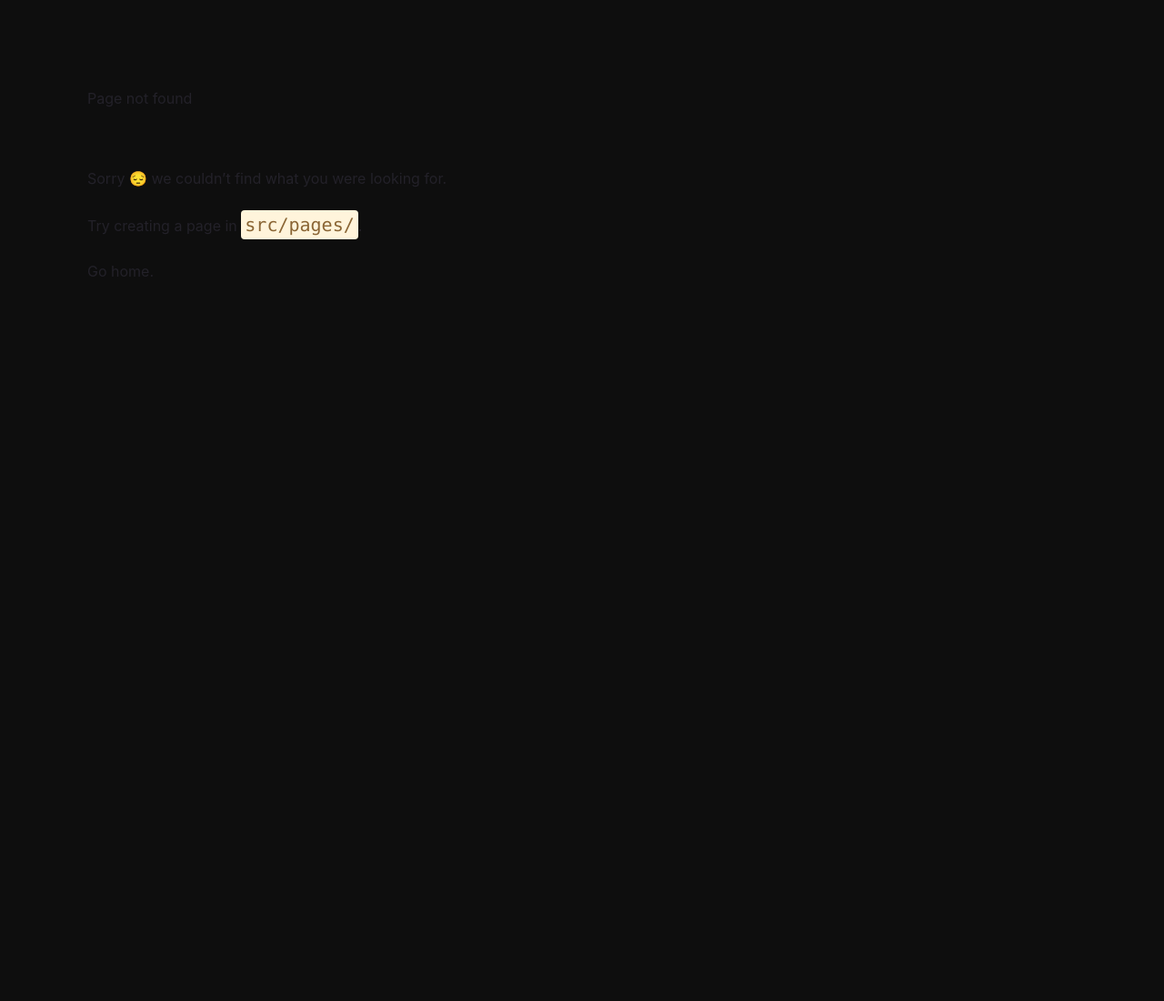
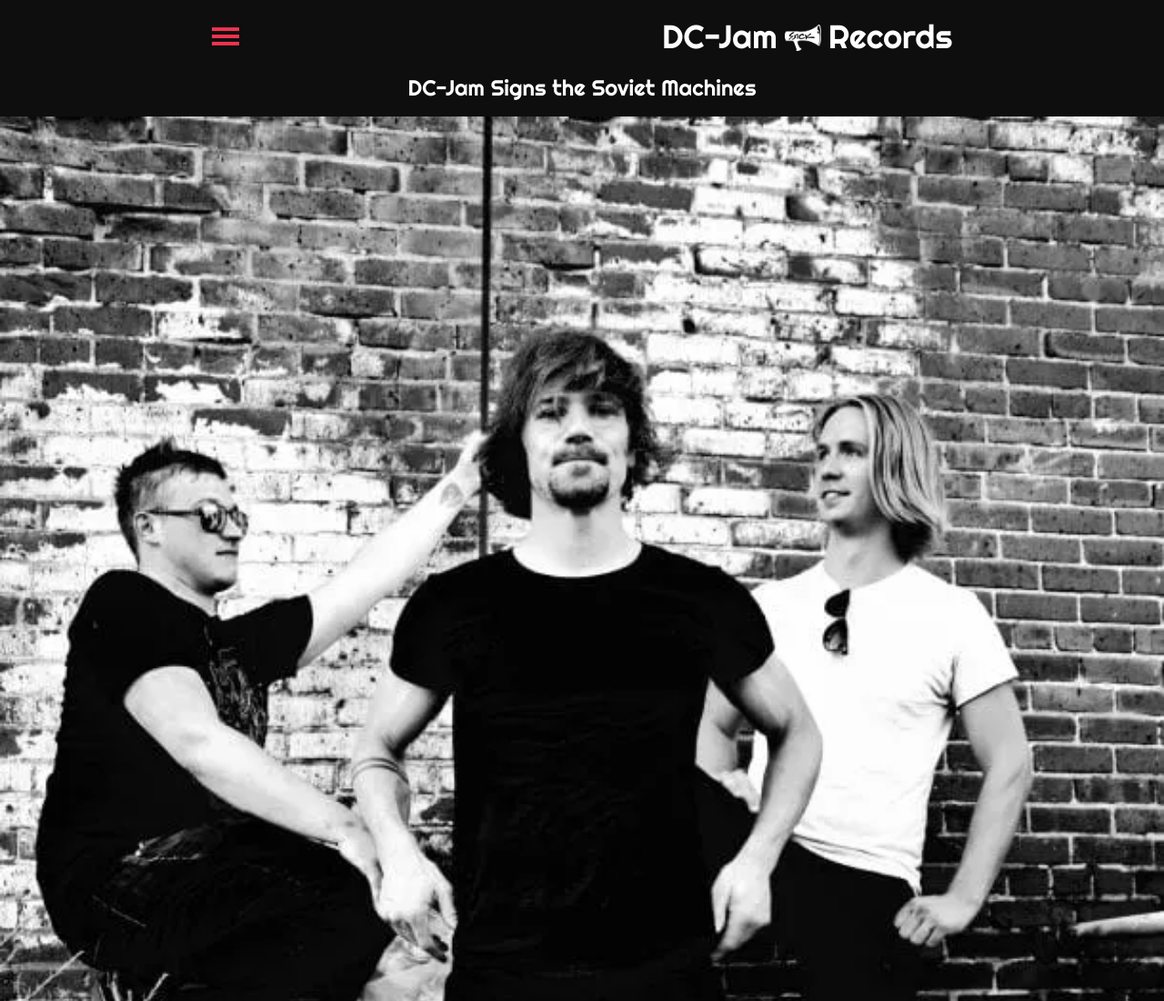
Before and after one commit to ajmillerdevelopment/dc-jam, a Gatsby site: page /post in a window 1280 px wide. Before the commit this address had no page. Shown: the top 1100 px of the page at 91% size. Before the commit the page ends 800 px from the top, so only its background shows below. Built offline with nearby package versions, Linux system fonts and the light colour scheme; Gatsby itself is replaced by a stand-in of ours.

Commit message:
dummy post

```diff
--- a/src/pages/index.js
+++ b/src/pages/index.js
@@ -29,10 +29,12 @@ const IndexPage = () => {
       <Drawer/>
       <MobileHeader expand={expand}/>
       <article className="relative" >
+        <a href="/post">
         <img src={sovmech} alt="" className="w-full"/>
         <h2 className="font-display absolute bottom-0 z-10 text-center w-full txt-shadow text-3xl text-white">DC-Jam Signs the Soviet Machines</h2>
+        </a>
       </article>
-      <Carousel showThumbs={false} showIndicators={false} showStatus={false} interval={10000} infiniteLoop={true} autoPlay={true}>
+      <Carousel showThumbs={false} swipeable={false} showIndicators={false} showStatus={false} interval={10000} infiniteLoop={true} autoPlay={true}>
         <div>
           <img src={sovmechlp} alt="" />
           <p className="legend font-body">Soviet Machines (LP) - 2021</p>
--- /dev/null
+++ b/src/pages/post.js
@@ -0,0 +1,33 @@
+import * as React from 'react'
+import Drawer from '../comps/Drawer'
+import MobileHeader from '../comps/MobileHeader'
+import sovmech from "../images/sovmach.webp"
+
+const Post = () => {
+    const [open, setOpen] = React.useState(false)
+    const expand = () => {
+      const drawer = document.getElementById('drawer')
+      drawer.classList.remove('-left-full')
+      drawer.classList.add('left-0')
+      setOpen(true)
+  }
+    const collapse = (target) => {
+      if (open) {
+        const drawer = document.getElementById('drawer')
+        if (target === drawer) {return}
+        drawer.classList.add('-left-full')
+        drawer.classList.remove('left-0')
+        setOpen(false)
+      }
+  }
+    return(
+        <div className="root min-h-screen bg-background-black" onClick={(e) => collapse(e.target)}>
+            <Drawer/>
+            <MobileHeader expand={expand}/>
+            <h2 className="font-display mx-2 mb-4 text-white text-center text-2xl">DC-Jam Signs the Soviet Machines</h2>
+            <img src={sovmech} alt="" className="w-full"/>
+            <p className="font-body m-6 text-white">DC-Jam Records is proud to announce the signing of Minneapolis based, Soviet Machines. New album drops early 2021. </p>
+        </div>
+    )
+}
+export default Post
```
Also changed, not shown: src/pages/about.js (+0 -14 lines).
